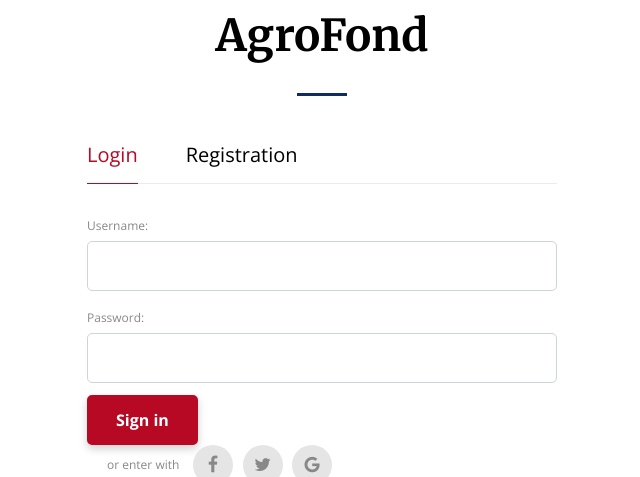
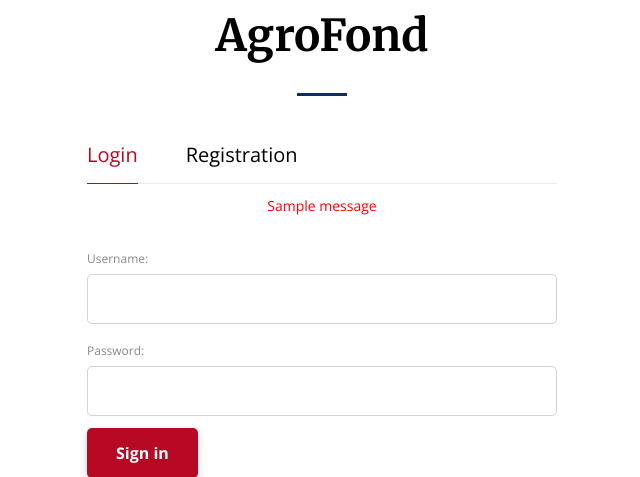
Before and after one commit to nusratullo-urolov/Farm_Website, a Django app: page /login/ in a window 1280 px wide. Shown: the part 319-796 px from the top of the page, without its empty margins (318-958 px from the left). Run offline with Django 5.2, Linux system fonts and the light colour scheme; tables that the repository leaves empty hold one stand-in row (values such as "Sample post"); one stand-in notice (Sample message) is shown; some libraries are stand-ins or nearby versions.

Commit message:
fixed login errors and added contact

```diff
--- a/apps/views.py
+++ b/apps/views.py
@@ -7,7 +7,7 @@ from django.urls import reverse
 from apps.forms import RegisterForm, LoginForm
 from apps.models import User, Combine, Tractor, Workers, OtherEquipments, MineralEndorsements, AdCombine, AdTractor, \
     AdMineral, AdWorker, AdEquipment, AdFarm
-
+from django.contrib import messages
 
 # Create your views here.
 
@@ -33,8 +33,12 @@ def login_1(request):
             if users:
                 login(request, users)
                 return redirect('home')
-            # else:
-            #     return redirect(reverse('login'))
+            else:
+                messages.add_message(request,
+                                     level=messages.ERROR,
+                                     message='email or password wrong'
+                                     )
+                return render(request, 'auth/auth.html')
     return render(request, 'auth/auth.html')
 
 
--- a/templates/asosiy.html
+++ b/templates/asosiy.html
@@ -62,7 +62,7 @@
                       </li>
                       <li><a href="{% url 'agrofond' %}">АгроФонд </a>
                       </li>
-                        <li><a href="{% url 'logout' %}">s</a>
+                        <li><a href="{% url 'logout' %}">ВЫЙТИ</a>
                       </li>
                     </ul>
                     <!--RD Navbar Mobile Search-->
--- a/templates/auth/auth.html
+++ b/templates/auth/auth.html
@@ -51,6 +51,9 @@
                                     <li class="nav-item" role="presentation"><a class="nav-link" href="#tabs-login-2"
                                             data-bs-toggle="tab">Registration</a></li>
                                 </ul>
+                                {% for message in messages %}
+                                    <p style="text-align: center; color: red">{{ message }}</p>
+                                {% endfor %}
                                 <!--Tab panes-->
                                 <div class="tab-content">
                                     <div class="tab-pane fade" id="tabs-login-1">
--- a/templates/elon/combine.html
+++ b/templates/elon/combine.html
@@ -243,6 +243,9 @@
                         {% endif %}
                         <h6><small class="text-muted">С : {{ combine.from_date.date }}</small></h6>
                         <h6><small class="text-muted">До : {{ combine.to_date.date }}</small></h6>
+                        <h6><small class="text-muted">Объявлено : {{ user.first_name }}</small></h6>
+                        <h6><small class="text-muted">Контакт : {{ user.email }}</small></h6>
+
 
 					</div>
 				</div>
--- a/templates/elon/equipment.html
+++ b/templates/elon/equipment.html
@@ -238,6 +238,8 @@
                         {% endif %}
                         <h6><small class="text-muted">С : {{ equipment.from_date.date }}</small></h6>
                         <h6><small class="text-muted">До : {{ equipment.to_date.date }}</small></h6>
+                        <h6><small class="text-muted">Объявлено : {{ user.first_name }}</small></h6>
+                        <h6><small class="text-muted">Контакт : {{ user.email }}</small></h6>
 
 					</div>
 				</div>
--- a/templates/elon/farm.html
+++ b/templates/elon/farm.html
@@ -238,6 +238,8 @@
                         {% endif %}
                         <h6><small class="text-muted">С : {{ farm.from_date.date }}</small></h6>
                         <h6><small class="text-muted">До : {{ farm.to_date.date }}</small></h6>
+                        <h6><small class="text-muted">Объявлено : {{ user.first_name }}</small></h6>
+                        <h6><small class="text-muted">Контакт : {{ user.email }}</small></h6>
 
 					</div>
 				</div>
--- a/templates/elon/mineral.html
+++ b/templates/elon/mineral.html
@@ -238,6 +238,8 @@
                         {% endif %}
                         <h6><small class="text-muted">С : {{ mineral.from_date.date }}</small></h6>
                         <h6><small class="text-muted">До : {{ mineral.to_date.date }}</small></h6>
+                        <h6><small class="text-muted">Объявлено : {{ user.first_name }}</small></h6>
+                        <h6><small class="text-muted">Контакт : {{ user.email }}</small></h6>
 
 					</div>
 				</div>
--- a/templates/elon/tractor.html
+++ b/templates/elon/tractor.html
@@ -243,6 +243,8 @@
                         {% endif %}
                         <h6><small class="text-muted">С : {{ tractor.from_date.date }}</small></h6>
                         <h6><small class="text-muted">До : {{ tractor.to_date.date }}</small></h6>
+                        <h6><small class="text-muted">Объявлено : {{ user.first_name }}</small></h6>
+                        <h6><small class="text-muted">Контакт : {{ user.email }}</small></h6>
 
 					</div>
 				</div>
--- a/templates/elon/worker.html
+++ b/templates/elon/worker.html
@@ -238,6 +238,8 @@
                         {% endif %}
                         <h6><small class="text-muted">С : {{ worker.from_date.date }}</small></h6>
                         <h6><small class="text-muted">До : {{ worker.to_date.date }}</small></h6>
+                        <h6><small class="text-muted">Объявлено : {{ user.first_name }}</small></h6>
+                        <h6><small class="text-muted">Контакт : {{ user.email }}</small></h6>
 
 					</div>
 				</div>
```
